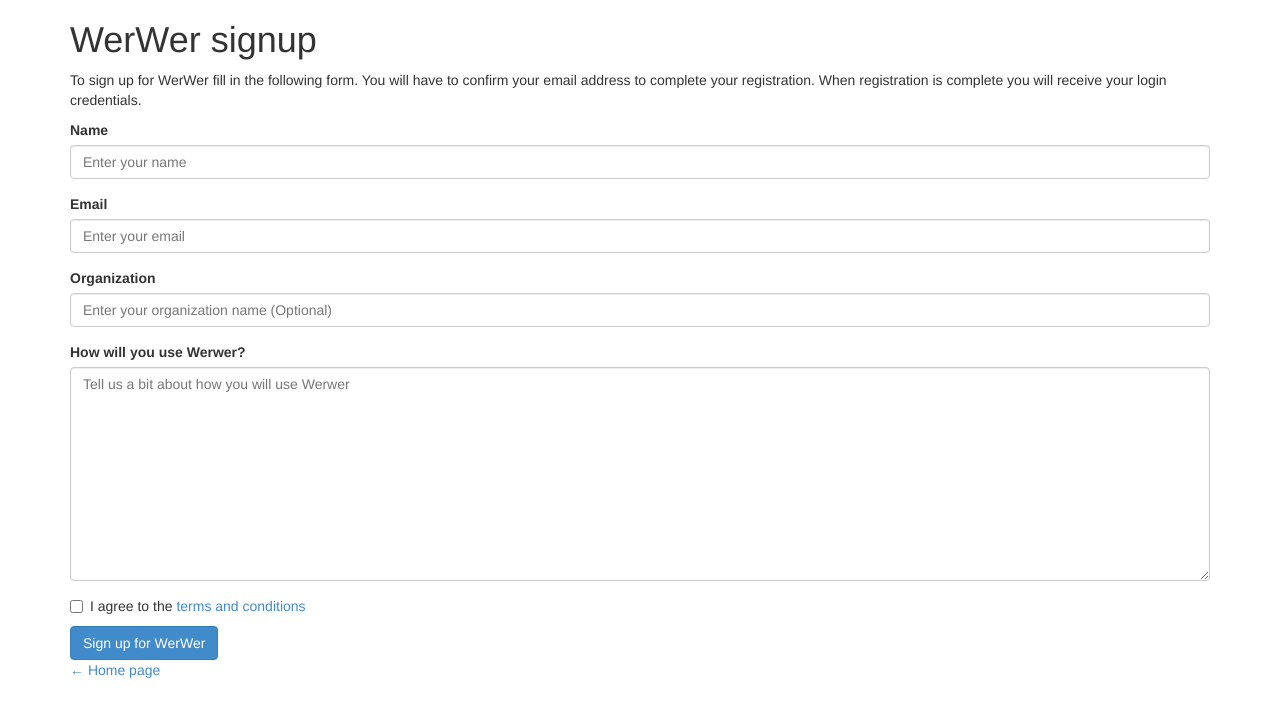
After one commit to oliviersels/werwer, a Django app: page /signup/ in a window 1280 px wide. The commit adds this page. Shown: the top 717 px of the page. Run offline with Django 3.2, Linux system fonts and the light colour scheme; parts of the project's set-up code (start-up, migrations or seed data) failed here and were passed over; some libraries are stand-ins or nearby versions.

Commit message:
Add registration flow with email verification

```diff
--- a/wersite/forms.py
+++ b/wersite/forms.py
@@ -1,6 +1,6 @@
 from django import forms
 from django.core.exceptions import ValidationError
-from wersite.models import FeatureFeedback
+from wersite.models import FeatureFeedback, WerwerSignup
 
 
 class FeatureFeedbackForm(forms.ModelForm):
@@ -20,3 +20,21 @@ class FeatureFeedbackForm(forms.ModelForm):
             self._errors['email'] = self.error_class(["You must enter your email address if you want to be informed of important Werwer news"])
             del self.cleaned_data['email']
         return self.cleaned_data
+
+class WerwerSignupForm(forms.ModelForm):
+    class Meta:
+        model = WerwerSignup
+        fields = ('name', 'email', 'organization', 'use_case', 'has_accepted_terms_and_conditions',)
+        widgets = {
+            'name': forms.TextInput(attrs={'class': 'form-control', 'placeholder': 'Enter your name'}),
+            'email': forms.EmailInput(attrs={'class': 'form-control', 'placeholder': 'Enter your email'}),
+            'organization': forms.TextInput(attrs={'class': 'form-control', 'placeholder': 'Enter your organization name (Optional)'}),
+            'use_case': forms.Textarea(attrs={'class': 'form-control', 'placeholder': 'Tell us a bit about how you will use Werwer'}),
+        }
+
+    def clean_has_accepted_terms_and_conditions(self):
+        if not 'has_accepted_terms_and_conditions' in self.cleaned_data:
+            return None
+        if self.cleaned_data['has_accepted_terms_and_conditions'] is not True:
+            raise ValidationError("You must accept the terms and conditions")
+        return self.cleaned_data['has_accepted_terms_and_conditions']
--- a/wersite/models.py
+++ b/wersite/models.py
@@ -2,6 +2,7 @@ from django.db import models
 
 # Create your models here.
 from wersite.enums import FeaturesChoices
+from wersite.utils import generate_token_func
 
 
 class FeatureFeedback(models.Model):
@@ -10,3 +11,12 @@ class FeatureFeedback(models.Model):
     email = models.EmailField(max_length=255, blank=True)
     # If allow_werwer_email is True then the user also wants to receive general info about werwer
     allow_werwer_email = models.BooleanField(default=False)
+
+class WerwerSignup(models.Model):
+    name = models.CharField(max_length=255)
+    email = models.EmailField(max_length=255)
+    organization = models.CharField(max_length=255, blank=True)
+    use_case = models.TextField()
+    has_accepted_terms_and_conditions = models.BooleanField(default=False)
+    email_verification_token = models.CharField(max_length=40, default=generate_token_func(40))
+    email_verified = models.BooleanField(default=False)
--- a/wersite/templates/wersite/base.html
+++ b/wersite/templates/wersite/base.html
@@ -29,6 +29,10 @@
 
         <style>
             .nav, .pagination, .carousel, .panel-title a { cursor: pointer; }
+            .errorlist {
+                list-style: outside none none;
+                padding-left: 0;
+            }
         </style>
         <script>
           (function(i,s,o,g,r,a,m){i['GoogleAnalyticsObject']=r;i[r]=i[r]||function(){
--- /dev/null
+++ b/wersite/templates/wersite/werwer-signup.html
@@ -0,0 +1,45 @@
+{% extends 'wersite/base.html' %}
+{% load i18n staticfiles %}
+
+{% block content %}
+<div class="container">
+    <div class="row">
+        <div class="col-md-12">
+            <h1>WerWer signup</h1>
+            <p>To sign up for WerWer fill in the following form. You will have to confirm your email address to complete
+                your registration. When registration is complete you will receive your login credentials.</p>
+            <form class="form" action="{% url 'wersite-signup' %}" method="post">
+                {% csrf_token %}
+                <div class="form-group{%if form.name.errors %} has-error{%endif%}">
+                    <label for="id_name">Name</label>
+                    {% if form.name.errors %}<div class="alert alert-danger">{{ form.name.errors }}</div>{% endif %}
+                    {{ form.name }}
+                </div>
+                <div class="form-group{%if form.email.errors %} has-error{%endif%}">
+                    <label for="id_email">Email</label>
+                    {% if form.email.errors %}<div class="alert alert-danger">{{ form.email.errors }}</div>{% endif %}
+                    {{ form.email }}
+                </div>
+                <div class="form-group{%if form.organization.errors %} has-error{%endif%}">
+                    <label for="id_organization">Organization</label>
+                    {% if form.organization.errors %}<div class="alert alert-danger">{{ form.organization.errors }}</div>{% endif %}
+                    {{ form.organization }}
+                </div>
+                <div class="form-group{%if form.use_case.errors %} has-error{%endif%}">
+                        <label for="id_use_case">How will you use Werwer?</label>
+                        {% if form.use_case.errors %}<div class="alert alert-danger">{{ form.use_case.errors }}</div>{% endif %}
+                        {{ form.use_case }}
+                </div>
+                <div class="checkbox">
+                    {% if form.has_accepted_terms_and_conditions.errors %}<div class="alert alert-danger">{{ form.has_accepted_terms_and_conditions.errors }}</div>{% endif %}
+                    <label>
+                        {{ form.has_accepted_terms_and_conditions }} I agree to the <a href="#">terms and conditions</a>
+                    </label>
+                </div>
+                <button type="submit" class="btn btn-primary">Sign up for WerWer</button>
+            </form>
+            <p><a href="{% url 'wersite-root' %}">&larr; Home page</a></p>
+        </div>
+    </div>
+</div>
+{% endblock %}
--- a/wersite/urls.py
+++ b/wersite/urls.py
@@ -1,7 +1,10 @@
 from django.conf.urls import url
-from wersite.views import WerHome, FeatureFeedbackView
+from wersite.views import WerHome, FeatureFeedbackView, WerwerSignupView, WerwerSignupSuccessView, EmailVerification
 
 urlpatterns = (
     url(r'^$', WerHome.as_view(), name='wersite-root'),
     url(r'^feature-feedback/$', FeatureFeedbackView.as_view(), name='wersite-feature-feedback'),
+    url(r'^signup/$', WerwerSignupView.as_view(), name='wersite-signup'),
+    url(r'^signup-success/$', WerwerSignupSuccessView.as_view(), name='wersite-signup-success'),
+    url(r'^email-verification/(?P<id>\d+)-(?P<token>[\d\w]+)/$', EmailVerification.as_view(), name='wersite-email-verification'),
 )
--- /dev/null
+++ b/wersite/utils.py
@@ -0,0 +1,5 @@
+import random
+import string
+
+def generate_token_func(length):
+    return lambda: ''.join(random.SystemRandom().choice(string.ascii_lowercase + string.ascii_uppercase + string.digits) for _ in range(length))
--- a/wersite/views.py
+++ b/wersite/views.py
@@ -2,8 +2,9 @@
 from django.core.urlresolvers import reverse_lazy
 from django.views.generic import TemplateView, FormView
 from django.views.generic.base import TemplateResponseMixin
-from django.views.generic.edit import BaseCreateView
-from wersite.forms import FeatureFeedbackForm
+from django.views.generic.edit import BaseCreateView, ModelFormMixin
+from wersite.forms import FeatureFeedbackForm, WerwerSignupForm
+from wersite.tasks import registration_verify_email
 
 
 class WerHome(TemplateResponseMixin, BaseCreateView):
@@ -13,3 +14,23 @@ class WerHome(TemplateResponseMixin, BaseCreateView):
 
 class FeatureFeedbackView(TemplateView):
     template_name = 'wersite/feature-feedback.html'
+
+class WerwerSignupView(TemplateResponseMixin, BaseCreateView):
+    template_name = "wersite/werwer-signup.html"
+    form_class = WerwerSignupForm
+    success_url = reverse_lazy('wersite-signup-success')
+
+    def form_valid(self, form):
+        # This will save the form and return the redirect response
+        result = super(WerwerSignupView, self).form_valid(form)
+
+        # Trigger the email verification mail
+        registration_verify_email.delay(form.instance.id)
+        return result
+
+
+class WerwerSignupSuccessView(TemplateView):
+    template_name = "wersite/werwer-signup-success.html"
+
+class EmailVerification(TemplateView):
+    template_name = "wersite/email-verification"
--- a/werwer/production.py
+++ b/werwer/production.py
@@ -29,3 +29,5 @@ EMAIL_PORT = 587
 EMAIL_HOST_USER = os.environ.get('SMTP_USERNAME', '')
 EMAIL_HOST_PASSWORD = os.environ.get('SMTP_PASSWORD', '')
 DEFAULT_FROM_EMAIL = 'olivier.sels@gmail.com'
+
+HOST_NAME = 'aetherclub.be'
--- a/werwer/settings.py
+++ b/werwer/settings.py
@@ -121,6 +121,9 @@ OAUTH2_CLIENT_SETTINGS = {
     'oauth2_endpoint': 'http://localhost:8000/oauth2/authorize',
 }
 
+# Add a settings to get the current HOST_NAME (I don't use contrib.sites because it is overkill.
+# HOST_NAME = '' # You should set this in local.py and production.py
+
 try:
     from local import *
 except ImportError:
```
Also changed, not shown: wersite/tasks.py (added, +30 -0 lines), wersite/templates/wersite/home.html (+1 -7 lines), wersite/templates/wersite/mails/registration_email_verification/registration-email-verification.html (added, +11 -0 lines), wersite/templates/wersite/mails/registration_email_verification/registration-email-verification.txt (added, +11 -0 lines), wersite/templates/wersite/werwer-signup-success.html (added, +14 -0 lines), wersite/migrations/0002_werwersignup.py (added).
